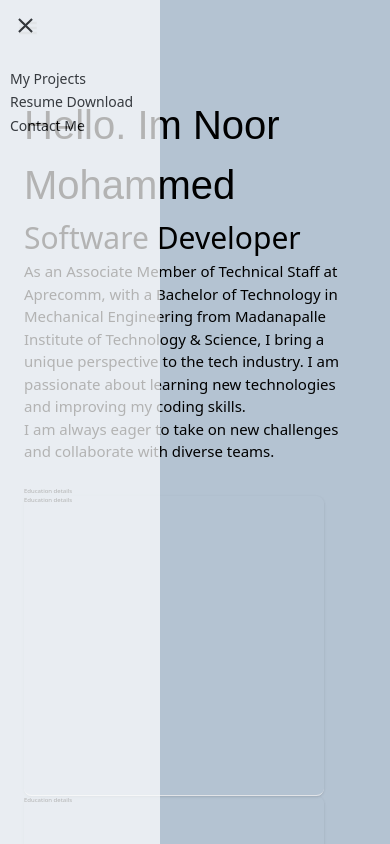
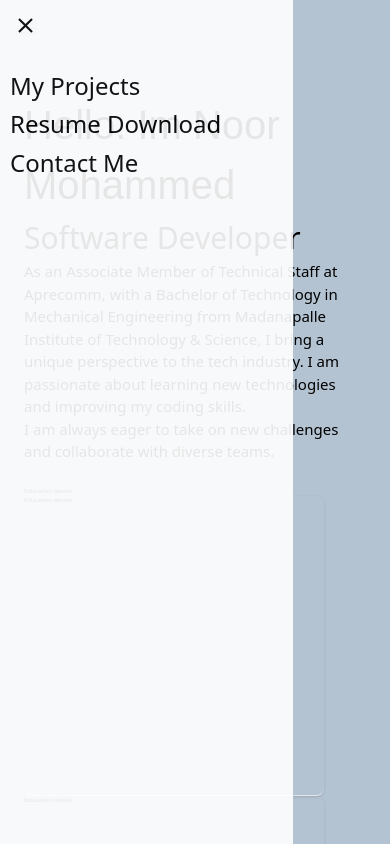
Before and after one commit to NOORMOHAMMED789/noor-portfolio, a Next.js app: page / in a window 390 px wide. Both pictures are taken after a click on the button 27 px from the left and 27 px from the top of the page. Shown: the top 844 px of the page. Built offline with nearby package versions, Linux system fonts and the light colour scheme; a web font is replaced by a local one.

Commit message:
Navigation header changed to mobile

```diff
--- a/src/app/components/Header.tsx
+++ b/src/app/components/Header.tsx
@@ -88,7 +88,7 @@ const Header = () => {
       </div>
 
       <div
-        className={`fixed top-0 left-0 w-64 h-full bg-white opacity-70 z-50
+        className={`fixed top-0 left-0 w-[75%] h-full bg-white opacity-90 z-50
             transition-all duration-500 ease-in-out
             transform ${showMenu ? 'translate-x-0 opacity-100' : '-translate-x-full opacity-0 pointer-events-none'}
           `}
@@ -103,7 +103,7 @@ const Header = () => {
        {showMenu && <nav className="space-y-1 px-4 pt-7 pb-3 text-black list-none">
           {navLinks.map((nav, idx) => {
             return <li key={`${nav.title}_${idx}`}>
-              <a href={nav.href} className={`stroke-link lg:text-[1.6rem] md:text-[1.4rem] text-[1.4rem]  list-none hover:text-white no-underline transition-all duration-300`}>{nav.title || "Missing"}</a>
+              <a href={nav.href} className={`stroke-link lg:text-[1.6rem] md:text-[1.4rem] text-[2.4rem]  list-none hover:text-white no-underline transition-all duration-300`}>{nav.title || "Missing"}</a>
             </li>
           })}
         </nav>}
```
